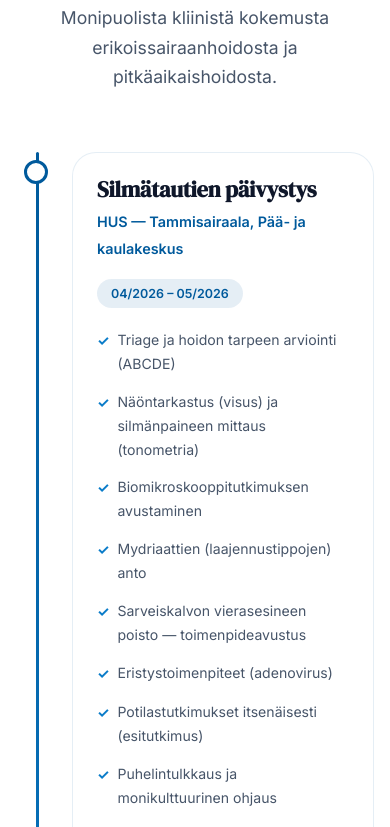
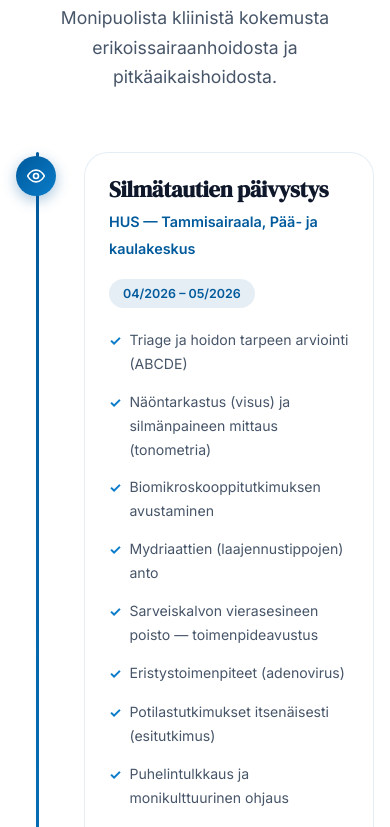
Before and after one commit to SharkTal/sairaanhoitaja-portfolio, a plain HTML site: page index.html in a window 390 px wide. Shown: the part 2339-3166 px from the top of the page. Drawn offline with Linux system fonts and the light colour scheme.

Commit message:
Adjust skill icon and timeline dot sizes and styles
Increased the size of skill icons and timeline dots, and adjusted their shadows for better visibility. Improved layout responsiveness for various screen sizes.

```diff
--- a/style.css
+++ b/style.css
@@ -30,14 +30,12 @@
 
 /* ===== RESET & BASE ===== */
 *, *::before, *::after { box-sizing: border-box; margin: 0; padding: 0; }
-
 html {
   scroll-behavior: smooth;
   font-size: 16px;
   -webkit-font-smoothing: antialiased;
   -moz-osx-font-smoothing: grayscale;
 }
-
 body {
   font-family: 'Inter', -apple-system, BlinkMacSystemFont, sans-serif;
   color: var(--text-primary);
@@ -45,16 +43,13 @@ body {
   line-height: 1.7;
   overflow-x: hidden;
 }
-
 h1, h2, h3, h4 {
   font-family: 'DM Serif Display', Georgia, serif;
   line-height: 1.2;
   letter-spacing: -0.01em;
 }
-
 a { color: var(--primary); text-decoration: none; transition: var(--transition); }
 a:hover { color: var(--primary-light); }
-
 img { max-width: 100%; height: auto; display: block; }
 
 /* ===== UTILITIES ===== */
@@ -63,7 +58,6 @@ img { max-width: 100%; height: auto; display: block; }
   margin: 0 auto;
   padding: 0 24px;
 }
-
 .section-label {
   display: inline-flex;
   align-items: center;
@@ -76,7 +70,6 @@ img { max-width: 100%; height: auto; display: block; }
   color: var(--primary);
   margin-bottom: 16px;
 }
-
 .section-label::before {
   content: '';
   display: block;
@@ -93,12 +86,10 @@ img { max-width: 100%; height: auto; display: block; }
   transition: opacity 0.8s cubic-bezier(0.4, 0, 0.2, 1),
               transform 0.8s cubic-bezier(0.4, 0, 0.2, 1);
 }
-
 .reveal.visible {
   opacity: 1;
   transform: translateY(0);
 }
-
 .reveal-delay-1 { transition-delay: 0.1s; }
 .reveal-delay-2 { transition-delay: 0.2s; }
 .reveal-delay-3 { transition-delay: 0.3s; }
@@ -114,7 +105,6 @@ img { max-width: 100%; height: auto; display: block; }
   padding: 20px 0;
   transition: var(--transition);
 }
-
 .nav.scrolled {
   background: rgba(255, 255, 255, 0.95);
   backdrop-filter: blur(20px);
@@ -122,13 +112,11 @@ img { max-width: 100%; height: auto; display: block; }
   padding: 12px 0;
   box-shadow: 0 2px 20px rgba(0,0,0,0.08);
 }
-
 .nav-inner {
   display: flex;
   align-items: center;
   justify-content: space-between;
 }
-
 .nav-logo {
   font-family: 'DM Serif Display', serif;
   font-size: 1.3rem;
@@ -137,7 +125,6 @@ img { max-width: 100%; height: auto; display: block; }
   align-items: center;
   gap: 8px;
 }
-
 .nav-logo-dot {
   width: 8px;
   height: 8px;
@@ -145,18 +132,15 @@ img { max-width: 100%; height: auto; display: block; }
   border-radius: 50%;
   animation: pulse-dot 2s ease-in-out infinite;
 }
-
 @keyframes pulse-dot {
   0%, 100% { transform: scale(1); opacity: 1; }
   50% { transform: scale(1.4); opacity: 0.7; }
 }
-
 .nav-links {
   display: flex;
   list-style: none;
   gap: 32px;
 }
-
 .nav-links a {
   color: var(--text-muted);
   font-size: 0.875rem;
@@ -165,7 +149,6 @@ img { max-width: 100%; height: auto; display: block; }
   position: relative;
   padding-bottom: 4px;
 }
-
 .nav-links a::after {
   content: '';
   position: absolute;
@@ -177,10 +160,8 @@ img { max-width: 100%; height: auto; display: block; }
   border-radius: 2px;
   transition: var(--transition);
 }
-
 .nav-links a:hover { color: var(--primary); }
 .nav-links a:hover::after { width: 100%; }
-
 .nav-mobile-toggle {
   display: none;
   background: none;
@@ -188,7 +169,6 @@ img { max-width: 100%; height: auto; display: block; }
   cursor: pointer;
   padding: 8px;
 }
-
 .nav-mobile-toggle span {
   display: block;
   width: 24px;
@@ -208,14 +188,12 @@ img { max-width: 100%; height: auto; display: block; }
   background: var(--bg-hero);
   overflow: hidden;
 }
-
 .hero-bg {
   position: absolute;
   inset: 0;
   background: url('images/hero-bg.png') center/cover no-repeat;
   opacity: 0.04;
 }
-
 .hero-gradient {
   position: absolute;
   inset: 0;
@@ -223,7 +201,6 @@ img { max-width: 100%; height: auto; display: block; }
     radial-gradient(ellipse at 20% 80%, rgba(0, 90, 156, 0.06) 0%, transparent 60%),
     radial-gradient(ellipse at 80% 20%, rgba(56, 189, 248, 0.04) 0%, transparent 50%);
 }
-
 .hero-inner {
   display: flex;
   align-items: center;
@@ -231,12 +208,10 @@ img { max-width: 100%; height: auto; display: block; }
   position: relative;
   z-index: 2;
 }
-
 .hero-content {
   flex: 1;
   max-width: 620px;
 }
-
 .hero-photo {
   flex-shrink: 0;
   width: 280px;
@@ -247,14 +222,12 @@ img { max-width: 100%; height: auto; display: block; }
   box-shadow: 0 20px 60px rgba(15,23,42,0.12), 0 0 40px rgba(0, 90, 156, 0.08);
   position: relative;
 }
-
 .hero-photo img {
   width: 100%;
   height: 100%;
   object-fit: cover;
   object-position: center 15%;
 }
-
 .hero-photo-caption {
   position: absolute;
   bottom: 0;
@@ -267,7 +240,6 @@ img { max-width: 100%; height: auto; display: block; }
   text-align: center;
   letter-spacing: 0.04em;
 }
-
 .hero-badge {
   display: inline-flex;
   align-items: center;
@@ -281,7 +253,6 @@ img { max-width: 100%; height: auto; display: block; }
   color: var(--primary);
   margin-bottom: 24px;
 }
-
 .hero-badge-dot {
   width: 6px;
   height: 6px;
@@ -289,20 +260,17 @@ img { max-width: 100%; height: auto; display: block; }
   border-radius: 50%;
   animation: pulse-dot 2s ease-in-out infinite;
 }
-
 .hero h1 {
   font-size: clamp(2.5rem, 5vw, 4rem);
   color: var(--text-primary);
   margin-bottom: 8px;
 }
-
 .hero h1 .accent {
   background: linear-gradient(135deg, var(--primary), var(--accent));
   -webkit-background-clip: text;
   -webkit-text-fill-color: transparent;
   background-clip: text;
 }
-
 .hero-subtitle {
   font-family: 'DM Serif Display', serif;
   font-size: clamp(1.1rem, 2.5vw, 1.5rem);
@@ -310,7 +278,6 @@ img { max-width: 100%; height: auto; display: block; }
   margin-bottom: 24px;
   font-weight: 400;
 }
-
 .hero-description {
   font-size: 1.05rem;
   color: var(--text-muted);
@@ -318,13 +285,11 @@ img { max-width: 100%; height: auto; display: block; }
   max-width: 560px;
   line-height: 1.8;
 }
-
 .hero-actions {
   display: flex;
   gap: 16px;
   flex-wrap: wrap;
 }
-
 .btn {
   display: inline-flex;
   align-items: center;
@@ -339,33 +304,28 @@ img { max-width: 100%; height: auto; display: block; }
   transition: var(--transition);
   text-decoration: none;
 }
-
 .btn-primary {
   background: var(--primary);
   color: white;
   box-shadow: 0 4px 20px rgba(0, 90, 156, 0.3);
 }
-
 .btn-primary:hover {
   transform: translateY(-2px);
   background: var(--primary-dark);
   box-shadow: 0 8px 30px rgba(0, 90, 156, 0.4);
   color: white;
 }
-
 .btn-outline {
   background: transparent;
   color: var(--primary);
   border: 1.5px solid rgba(0, 90, 156, 0.3);
 }
-
 .btn-outline:hover {
   background: rgba(0, 90, 156, 0.05);
   border-color: var(--primary);
   color: var(--primary);
   transform: translateY(-2px);
 }
-
 .hero-scroll-indicator {
   position: absolute;
   bottom: 40px;
@@ -380,7 +340,6 @@ img { max-width: 100%; height: auto; display: block; }
   letter-spacing: 0.1em;
   animation: float-down 2s ease-in-out infinite;
 }
-
 .hero-scroll-indicator .arrow {
   width: 20px;
   height: 20px;
@@ -388,7 +347,6 @@ img { max-width: 100%; height: auto; display: block; }
   border-bottom: 2px solid var(--text-muted);
   transform: rotate(45deg);
 }
-
 @keyframes float-down {
   0%, 100% { transform: translateX(-50%) translateY(0); }
   50% { transform: translateX(-50%) translateY(8px); }
@@ -399,26 +357,22 @@ img { max-width: 100%; height: auto; display: block; }
   padding: 120px 0;
   background: var(--bg-light);
 }
-
 .about-grid {
   display: grid;
   grid-template-columns: 1fr 1fr;
   gap: 80px;
   align-items: center;
 }
-
 .about h2 {
   font-size: clamp(2rem, 3.5vw, 2.8rem);
   color: var(--text-primary);
   margin-bottom: 24px;
 }
-
 .about-text {
   font-size: 1.05rem;
   color: var(--text-muted);
   margin-bottom: 16px;
 }
-
 .about-highlight {
   background: linear-gradient(135deg, var(--primary-glow), transparent);
   border-left: 3px solid var(--primary);
@@ -428,13 +382,11 @@ img { max-width: 100%; height: auto; display: block; }
   font-style: italic;
   color: var(--text-primary);
 }
-
 .about-stats {
   display: grid;
   grid-template-columns: repeat(3, 1fr);
   gap: 24px;
 }
-
 .stat-card {
   background: var(--bg-card);
   backdrop-filter: blur(10px);
@@ -444,13 +396,11 @@ img { max-width: 100%; height: auto; display: block; }
   text-align: center;
   transition: var(--transition);
 }
-
 .stat-card:hover {
   transform: translateY(-4px);
   box-shadow: var(--shadow-md);
   border-color: var(--primary-light);
 }
-
 .stat-number {
   font-family: 'DM Serif Display', serif;
   font-size: 2.2rem;
@@ -458,7 +408,6 @@ img { max-width: 100%; height: auto; display: block; }
   display: block;
   margin-bottom: 4px;
 }
-
 .stat-label {
   font-size: 0.8rem;
   color: var(--text-muted);
@@ -470,24 +419,20 @@ img { max-width: 100%; height: auto; display: block; }
   padding: 120px 0;
   background: var(--bg-white);
 }
-
 .projects-header {
   text-align: center;
   margin-bottom: 80px;
 }
-
 .projects-header h2 {
   font-size: clamp(2rem, 3.5vw, 2.8rem);
   margin-bottom: 16px;
 }
-
 .projects-header p {
   font-size: 1.1rem;
   color: var(--text-muted);
   max-width: 600px;
   margin: 0 auto;
 }
-
 .project-card {
   display: grid;
   grid-template-columns: 1fr 1fr;
@@ -500,17 +445,13 @@ img { max-width: 100%; height: auto; display: block; }
   border-radius: var(--radius-xl);
   transition: var(--transition);
 }
-
 .project-card:hover {
   box-shadow: var(--shadow-lg);
-  border-color: rgba(26, 95, 90, 0.2);
+  border-color: rgba(0, 90, 156, 0.2);
 }
-
 .project-card:last-child { margin-bottom: 0; }
-
 .project-card.reverse { direction: rtl; }
 .project-card.reverse > * { direction: ltr; }
-
 .project-preview {
   position: relative;
   border-radius: var(--radius-lg);
@@ -519,18 +460,15 @@ img { max-width: 100%; height: auto; display: block; }
   aspect-ratio: 16 / 10;
   background: var(--bg-light);
 }
-
 .project-preview img {
   width: 100%;
   height: 100%;
   object-fit: cover;
   transition: transform 0.6s ease;
 }
-
 .project-card:hover .project-preview img {
   transform: scale(1.03);
 }
-
 .project-preview-overlay {
   position: absolute;
   inset: 0;
@@ -541,9 +479,7 @@ img { max-width: 100%; height: auto; display: block; }
   align-items: flex-end;
   padding: 24px;
 }
-
 .project-card:hover .project-preview-overlay { opacity: 1; }
-
 .project-number {
   font-family: 'DM Serif Display', serif;
   font-size: 5rem;
@@ -552,33 +488,28 @@ img { max-width: 100%; height: auto; display: block; }
   line-height: 1;
   margin-bottom: -8px;
 }
-
 .project-info h3 {
   font-size: 1.8rem;
   color: var(--text-primary);
   margin-bottom: 8px;
 }
-
 .project-tagline {
   font-size: 1rem;
   color: var(--primary);
   font-weight: 500;
   margin-bottom: 16px;
 }
-
 .project-description {
   color: var(--text-muted);
   margin-bottom: 24px;
   line-height: 1.8;
 }
-
 .project-tech {
   display: flex;
   flex-wrap: wrap;
   gap: 8px;
   margin-bottom: 28px;
 }
-
 .tech-tag {
   display: inline-block;
   padding: 5px 14px;
@@ -589,12 +520,10 @@ img { max-width: 100%; height: auto; display: block; }
   font-weight: 600;
   letter-spacing: 0.02em;
 }
-
 .project-links {
   display: flex;
   gap: 12px;
 }
-
 .project-link {
   display: inline-flex;
   align-items: center;
@@ -605,24 +534,20 @@ img { max-width: 100%; height: auto; display: block; }
   font-weight: 600;
   transition: var(--transition);
 }
-
 .project-link-demo {
   background: var(--primary);
   color: white;
 }
-
 .project-link-demo:hover {
   background: var(--primary-light);
   color: white;
   transform: translateY(-2px);
 }
-
 .project-link-github {
   background: var(--bg-light);
   color: var(--text-primary);
   border: 1px solid var(--border);
 }
-
 .project-link-github:hover {
   background: var(--text-primary);
   color: white;
@@ -634,23 +559,19 @@ img { max-width: 100%; height: auto; display: block; }
   padding: 120px 0;
   background: var(--bg-light);
 }
-
 .skills-header {
   text-align: center;
   margin-bottom: 60px;
 }
-
 .skills-header h2 {
   font-size: clamp(2rem, 3.5vw, 2.8rem);
   margin-bottom: 16px;
 }
-
 .skills-grid {
   display: grid;
   grid-template-columns: repeat(3, 1fr);
   gap: 32px;
 }
-
 .skill-category {
   background: var(--bg-card);
   backdrop-filter: blur(10px);
@@ -659,23 +580,28 @@ img { max-width: 100%; height: auto; display: block; }
   padding: 36px 28px;
   transition: var(--transition);
 }
-
 .skill-category:hover {
   transform: translateY(-6px);
   box-shadow: var(--shadow-lg);
   border-color: var(--primary-light);
 }
 
+/* ★ 修复：技能图标 — 蓝渐变底 + 白色 SVG */
 .skill-icon {
-  width: 52px;
-  height: 52px;
+  width: 56px;
+  height: 56px;
   background: linear-gradient(135deg, var(--primary), var(--primary-light));
   border-radius: var(--radius-md);
   display: flex;
   align-items: center;
   justify-content: center;
-  font-size: 1.5rem;
   margin-bottom: 20px;
+  box-shadow: 0 4px 14px rgba(0, 90, 156, 0.3);
+}
+.skill-icon svg {
+  width: 28px;
+  height: 28px;
+  color: #ffffff;
 }
 
 .skill-category h3 {
@@ -683,11 +609,9 @@ img { max-width: 100%; height: auto; display: block; }
   margin-bottom: 16px;
   color: var(--text-primary);
 }
-
 .skill-list {
   list-style: none;
 }
-
 .skill-list li {
   padding: 8px 0;
   color: var(--text-muted);
@@ -695,11 +619,9 @@ img { max-width: 100%; height: auto; display: block; }
   display: flex;
   align-items: center;
   gap: 10px;
-  border-bottom: 1px solid rgba(26, 95, 90, 0.06);
+  border-bottom: 1px solid rgba(0, 90, 156, 0.06);
 }
-
 .skill-list li:last-child { border-bottom: none; }
-
 .skill-list li::before {
   content: '▸';
   color: var(--primary-light);
@@ -713,12 +635,10 @@ img { max-width: 100%; height: auto; display: block; }
   background: var(--bg-white);
   text-align: center;
 }
-
 .contact h2 {
   font-size: clamp(2rem, 3.5vw, 2.8rem);
   margin-bottom: 16px;
 }
-
 .contact-subtitle {
   font-size: 1.1rem;
   color: var(--text-muted);
@@ -727,14 +647,12 @@ img { max-width: 100%; height: auto; display: block; }
   margin-left: auto;
   margin-right: auto;
 }
-
 .contact-links {
   display: flex;
   justify-content: center;
   gap: 20px;
   flex-wrap: wrap;
 }
-
 .contact-card {
   display: flex;
   align-items: center;
@@ -747,14 +665,12 @@ img { max-width: 100%; height: auto; display: block; }
   text-decoration: none;
   color: var(--text-primary);
 }
-
 .contact-card:hover {
   transform: translateY(-4px);
   box-shadow: var(--shadow-md);
   border-color: var(--primary-light);
   color: var(--primary);
 }
-
 .contact-card-icon {
   width: 44px;
   height: 44px;
@@ -766,11 +682,9 @@ img { max-width: 100%; height: auto; display: block; }
   font-size: 1.2rem;
   flex-shrink: 0;
 }
-
 .contact-card-text {
   text-align: left;
 }
-
 .contact-card-label {
   font-size: 0.75rem;
   color: var(--text-muted);
@@ -778,7 +692,6 @@ img { max-width: 100%; height: auto; display: block; }
   letter-spacing: 0.08em;
   font-weight: 600;
 }
-
 .contact-card-value {
   font-weight: 600;
   font-size: 0.95rem;
@@ -790,14 +703,12 @@ img { max-width: 100%; height: auto; display: block; }
   padding: 48px 0;
   text-align: center;
 }
-
 .footer-content {
   display: flex;
   flex-direction: column;
   align-items: center;
   gap: 16px;
 }
-
 .footer-brand {
   font-family: 'DM Serif Display', serif;
   font-size: 1.1rem;
@@ -806,19 +717,16 @@ img { max-width: 100%; height: auto; display: block; }
   align-items: center;
   gap: 8px;
 }
-
 .footer p {
   color: rgba(255,255,255,0.6);
   font-size: 0.85rem;
 }
-
 .footer-divider {
   width: 60px;
   height: 1px;
   background: rgba(255, 255, 255, 0.15);
   margin: 8px 0;
 }
-
 .footer-org {
   color: var(--accent);
   font-weight: 500;
@@ -834,7 +742,6 @@ img { max-width: 100%; height: auto; display: block; }
   max-width: 320px;
   margin: 0 auto;
 }
-
 .about-photo-card img {
   width: 100%;
   height: 100%;
@@ -847,30 +754,25 @@ img { max-width: 100%; height: auto; display: block; }
   padding: 120px 0;
   background: var(--bg-white);
 }
-
 .clinical-header {
   text-align: center;
   margin-bottom: 60px;
 }
-
 .clinical-header h2 {
   font-size: clamp(2rem, 3.5vw, 2.8rem);
   margin-bottom: 16px;
 }
-
 .clinical-header p {
   font-size: 1.1rem;
   color: var(--text-muted);
   max-width: 600px;
   margin: 0 auto;
 }
-
 .timeline {
   position: relative;
   max-width: 900px;
   margin: 0 auto;
 }
-
 .timeline::before {
   content: '';
   position: absolute;
@@ -881,36 +783,32 @@ img { max-width: 100%; height: auto; display: block; }
   background: linear-gradient(180deg, var(--primary), var(--primary-light), var(--primary));
   border-radius: 3px;
 }
-
 .timeline-item {
   position: relative;
-  padding-left: 72px;
+  padding-left: 84px;
   margin-bottom: 48px;
 }
-
 .timeline-item:last-child { margin-bottom: 0; }
 
+/* ★ 修复：时间线节点 — 蓝渐变圆 + 白色 SVG + 阴影 */
 .timeline-dot {
   position: absolute;
-  left: 16px;
-  top: 8px;
-  width: 28px;
-  height: 28px;
-  background: var(--bg-white);
-  border: 3px solid var(--primary);
+  left: 8px;
+  top: 4px;
+  width: 44px;
+  height: 44px;
+  background: linear-gradient(135deg, var(--primary), var(--primary-light));
   border-radius: 50%;
   display: flex;
   align-items: center;
   justify-content: center;
-  font-size: 0.85rem;
   z-index: 2;
+  box-shadow: 0 4px 14px rgba(0, 90, 156, 0.35);
 }
 .timeline-dot svg {
+  width: 22px;
+  height: 22px;
   color: #ffffff;
-}
-
-.skill-icon svg {
-  color: var(--primary);
 }
 
 .timeline-card {
@@ -920,13 +818,11 @@ img { max-width: 100%; height: auto; display: block; }
   padding: 32px;
   transition: var(--transition);
 }
-
 .timeline-card:hover {
   transform: translateX(8px);
   box-shadow: var(--shadow-lg);
   border-color: var(--primary-light);
 }
-
 .timeline-header {
   display: flex;
   align-items: flex-start;
@@ -935,19 +831,16 @@ img { max-width: 100%; height: auto; display: block; }
   margin-bottom: 16px;
   flex-wrap: wrap;
 }
-
 .timeline-title h3 {
   font-size: 1.4rem;
   color: var(--text-primary);
   margin-bottom: 4px;
 }
-
 .timeline-org {
   font-size: 0.9rem;
   color: var(--primary);
   font-weight: 600;
 }
-
 .timeline-date {
   display: inline-flex;
   align-items: center;
@@ -961,14 +854,12 @@ img { max-width: 100%; height: auto; display: block; }
   white-space: nowrap;
   flex-shrink: 0;
 }
-
 .timeline-skills {
   list-style: none;
   display: grid;
   grid-template-columns: 1fr 1fr;
   gap: 6px 16px;
 }
-
 .timeline-skills li {
   font-size: 0.88rem;
   color: var(--text-muted);
@@ -977,7 +868,6 @@ img { max-width: 100%; height: auto; display: block; }
   gap: 8px;
   padding: 4px 0;
 }
-
 .timeline-skills li::before {
   content: '✓';
   color: var(--primary-light);
@@ -985,7 +875,6 @@ img { max-width: 100%; height: auto; display: block; }
   flex-shrink: 0;
   margin-top: 1px;
 }
-
 .timeline-ref {
   margin-top: 16px;
   padding-top: 12px;
@@ -993,7 +882,6 @@ img { max-width: 100%; height: auto; display: block; }
   font-size: 0.8rem;
   color: var(--text-muted);
 }
-
 .timeline-ref strong {
   color: var(--text-primary);
 }
@@ -1010,11 +898,9 @@ img { max-width: 100%; height: auto; display: block; }
   .skills-grid { grid-template-columns: repeat(2, 1fr); }
   .timeline-skills { grid-template-columns: 1fr; }
 }
-
 @media (max-width: 768px) {
   .nav-links { display: none; }
   .nav-mobile-toggle { display: block; }
-
   .nav-links.mobile-open {
     display: flex;
     flex-direction: column;
@@ -1029,7 +915,6 @@ img { max-width: 100%; height: auto; display: block; }
     border-bottom: 1px solid var(--border);
     box-shadow: var(--shadow-md);
   }
-
   .hero-content { padding: 0 8px; }
   .hero-photo { width: 160px; height: 200px; }
   .hero-actions { flex-direction: column; }
@@ -1043,12 +928,12 @@ img { max-width: 100%; height: auto; display: block; }
   .skills-grid { grid-template-columns: 1fr; }
   .contact-links { flex-direction: column; align-items: center; }
   .contact-card { width: 100%; max-width: 340px; }
-  .timeline-item { padding-left: 56px; }
+  .timeline-item { padding-left: 68px; }
   .timeline::before { left: 20px; }
-  .timeline-dot { left: 8px; width: 24px; height: 24px; }
+  .timeline-dot { left: 0; width: 40px; height: 40px; }
+  .timeline-dot svg { width: 20px; height: 20px; }
   .timeline-card { padding: 24px; }
 }
-
 @media (max-width: 480px) {
   .container { padding: 0 16px; }
   .about, .projects, .skills, .contact, .clinical { padding: 80px 0; }
```
